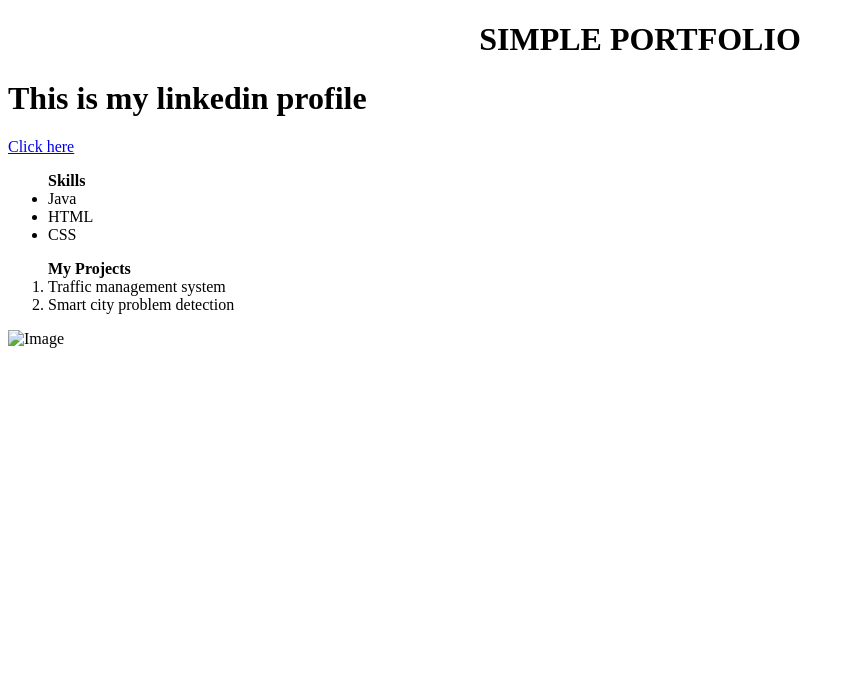
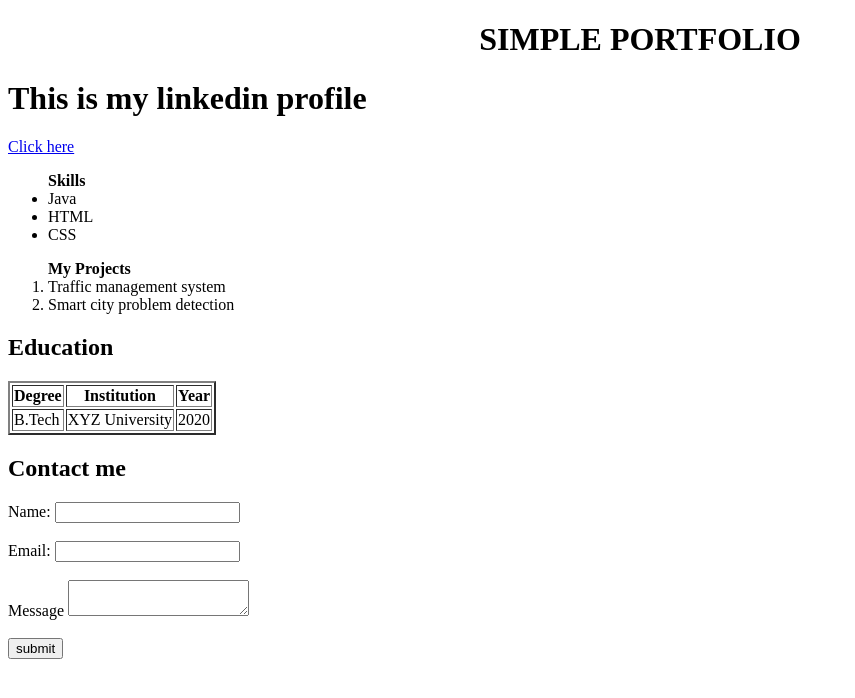
Before and after one commit to Dharshini056/NEW-PROJECT, a plain HTML site: page index.html in a window 1280 px wide. Shown: the whole page, without its empty margins (0-855 px from the left). Drawn offline with Linux system fonts and the light colour scheme.

Commit message:
updated index

```diff
--- a/index.html
+++ b/index.html
@@ -18,6 +18,36 @@
         <li>Traffic management system</li>
         <li>Smart city problem detection</li>
         </ol>
-        <img src="c:\Users\dharshini\OneDrive\Pictures\Doraemon-4k-Wallpaper.jpg" alt="Image">
+        <h2>Education</h2>
+
+        <table border="2">
+            <tr>
+                <th>Degree</th>
+                <th>Institution</th>
+                <th>Year</th>
+            </tr>
+            <tr>
+                <td>B.Tech</td>
+                <td>XYZ University</td>
+                <td>2020</td>
+            </tr>
+        </table>
+        <h2>Contact me</h2>
+        <form>
+            <label>Name:</label>
+            <input type="text">
+            <br><br>
+            <label>Email:</label>
+            <input type="email">
+            <br><br>
+            <label>Message</label>
+            <textarea></textarea>
+            <br><br>
+            <button>submit</button>
+
+        </form>
+        </body>
+
+
     </body>
 </html>
```
